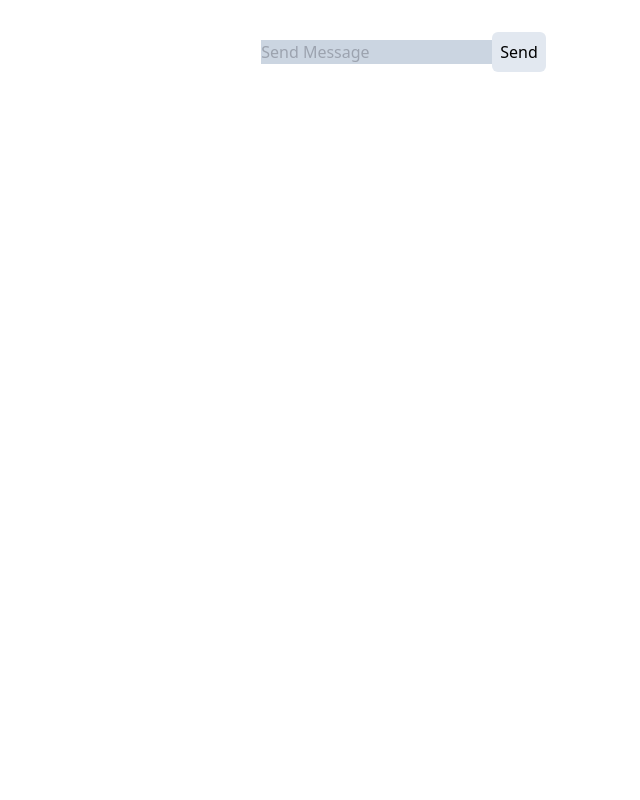
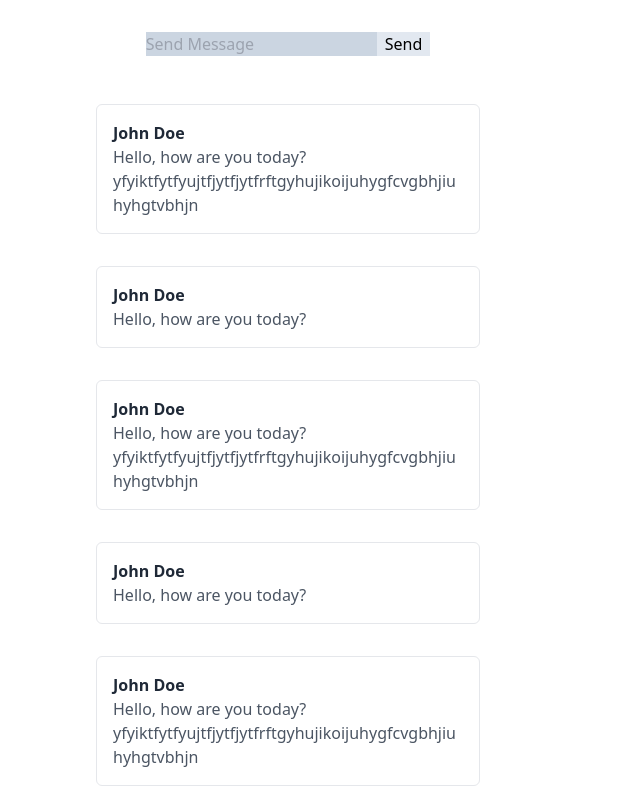
Before and after one commit to NTIG-Uppsala/chat-web-app, a Next.js app: page / in a window 1280 px wide. Shown: the top 800 px of the page, without its empty margins (352-992 px from the left). Built offline with nearby package versions, Linux system fonts and the light colour scheme.

Commit message:
Added messages
Co-Authored-By: Johannes <65119813+Johannes29@users.noreply.github.com>
Co-Authored-By: Tore Forsberg <142976914+Tore-Forsberg@users.noreply.github.com>

```diff
--- /dev/null
+++ b/src/app/messageSystem.tsx
@@ -0,0 +1,34 @@
+import Message from "./messages";
+
+export default function MessageSystem() {
+    return (
+        <div>
+            <div className="flex justify-center my-8">
+                <form>
+                    <label>
+                        <input type="text" name="name" className="bg-slate-300" placeholder="Send Message" />
+                    </label>
+                    <button className="bg-slate-200 hover:bg-slate-300 px-2">
+                        Send
+                    </button>
+                </form>
+            </div>
+            <div className="flex flex-col justify-center items-center">
+                <Message name="John Doe" message="Hello, how are you today?yfyiktfytfyujtfjytfjytfrftgyhujikoijuhygfcvgbhjiuhyhgtvbhjn" />
+                <Message name="John Doe" message="Hello, how are you today?" />
+                <Message name="John Doe" message="Hello, how are you today?yfyiktfytfyujtfjytfjytfrftgyhujikoijuhygfcvgbhjiuhyhgtvbhjn" />
+                <Message name="John Doe" message="Hello, how are you today?" />
+                <Message name="John Doe" message="Hello, how are you today?yfyiktfytfyujtfjytfjytfrftgyhujikoijuhygfcvgbhjiuhyhgtvbhjn" />
+                <Message name="John Doe" message="Hello, how are you today?" />
+                <Message name="John Doe" message="Hello, how are you today?yfyiktfytfyujtfjytfjytfrftgyhujikoijuhygfcvgbhjiuhyhgtvbhjn" />
+                <Message name="John Doe" message="Hello, how are you today?" />
+                <Message name="John Doe" message="Hello, how are you today?yfyiktfytfyujtfjytfjytfrftgyhujikoijuhygfcvgbhjiuhyhgtvbhjn" />
+                <Message name="John Doe" message="Hello, how are you today?" />
+                <Message name="John Doe" message="Hello, how are you today?yfyiktfytfyujtfjytfjytfrftgyhujikoijuhygfcvgbhjiuhyhgtvbhjn" />
+                <Message name="John Doe" message="Hello, how are you today?" />
+                <Message name="John Doe" message="Hello, how are you today?yfyiktfytfyujtfjytfjytfrftgyhujikoijuhygfcvgbhjiuhyhgtvbhjn" />
+                <Message name="John Doe" message="Hello, how are you today?" />
+            </div>
+        </div>
+    );
+}
--- /dev/null
+++ b/src/app/messages.tsx
@@ -0,0 +1,10 @@
+export default function Messages(props: { name: string, message: string }) {
+    return (
+        <div>
+            <div className="border rounded-md p-4 m-4 w-96 bg-white break-words">
+                <div className="font-bold text-gray-800">{props.name}</div>
+                <div className="text-gray-600">{props.message}</div>
+            </div>
+        </div>
+    );
+}
--- a/src/app/page.tsx
+++ b/src/app/page.tsx
@@ -1,15 +1,11 @@
+import MessageSystem from "./messageSystem";
+
 export default function Home() {
   return (
-    <div className="flex items-center justify-center my-8">
-      <input></input>
-      <form>
-        <label>
-          <input type="text" name="name" className="bg-slate-300" placeholder="Send Message" />
-        </label>
-        <button className="bg-slate-200 hover:bg-slate-300 rounded-md p-2">
-          Send
-        </button>
-      </form>
+    <div>
+      <body>
+        <MessageSystem />
+      </body>
     </div>
   );
 }
```
